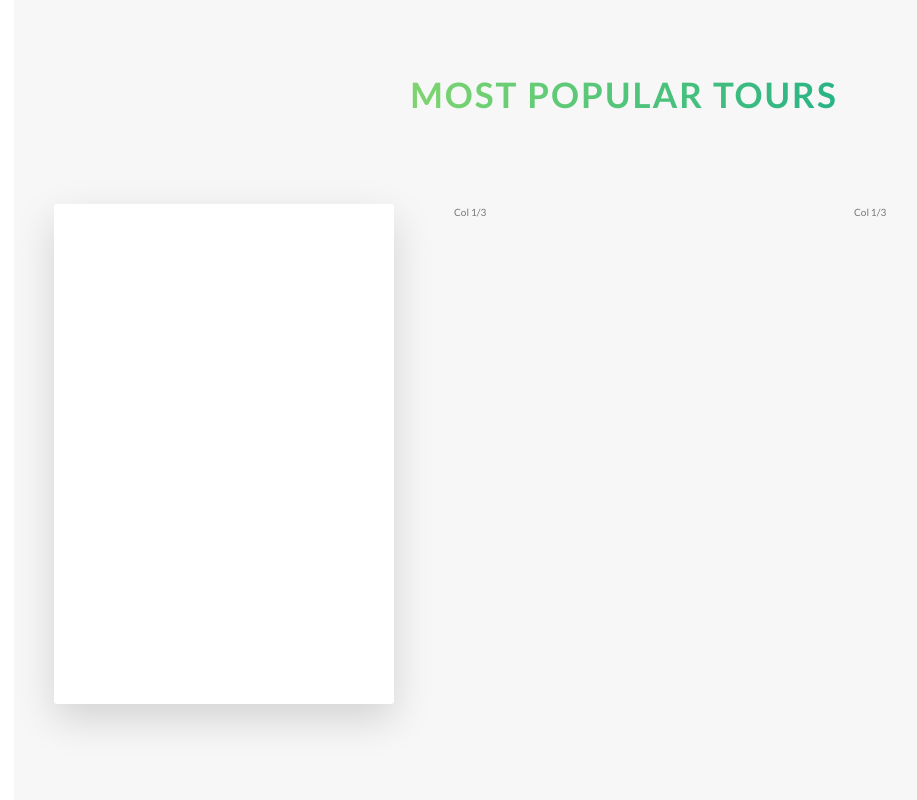
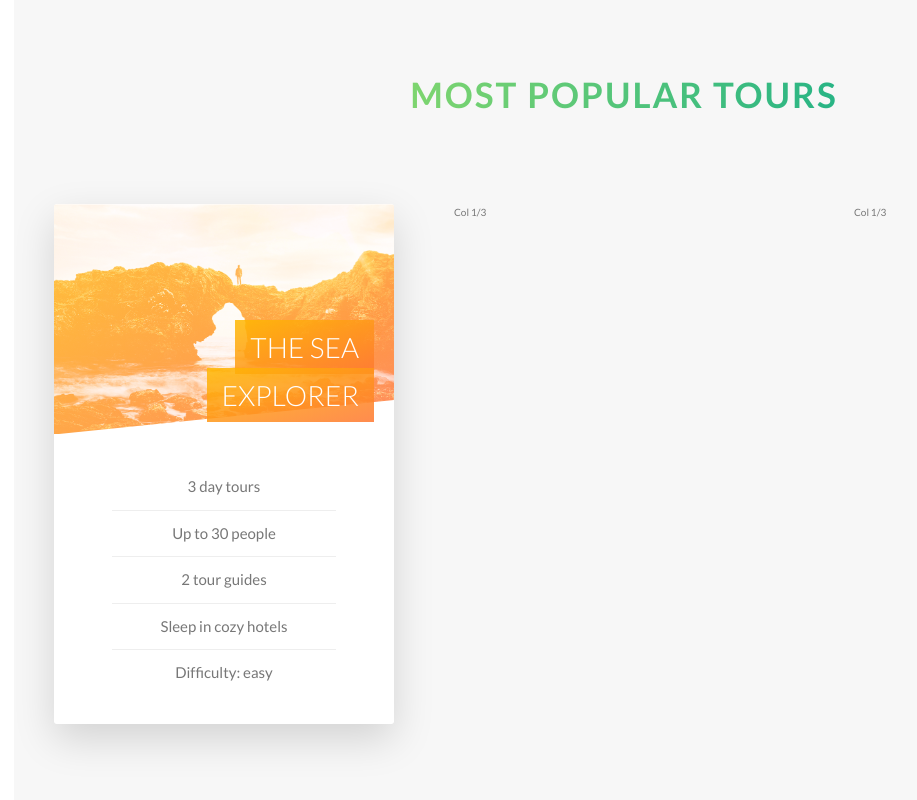
Before and after one commit to sjfox26/natours, a website: page index.html in a window 1280 px wide. Shown: the part 2272-3072 px from the top of the page, without its empty margins (16-933 px from the left). Drawn offline with Linux system fonts and the light colour scheme.

Commit message:
style card front

```diff
--- a/index.html
+++ b/index.html
@@ -105,7 +105,21 @@
                     <div class="col-1-of-3">
                         <div class="card">
                             <div class="card__side card__side--front">
-                                Front
+                                <div class="card__picture card__picture--1">
+                                    &nbsp;
+                                </div>
+                                <h4 class="card__heading">
+                                    <span class="card__heading-span card__heading-span--1">The Sea Explorer</span>
+                                </h4>
+                                <div class="card__details">
+                                    <ul>
+                                        <li>3 day tours</li>
+                                        <li>Up to 30 people</li>
+                                        <li>2 tour guides</li>
+                                        <li>Sleep in cozy hotels</li>
+                                        <li>Difficulty: easy</li>
+                                    </ul>
+                                </div>
                             </div>
                             <div class="card__side card__side--back card__side--back-1">
                                 Back
--- a/sass/abstracts/_variables.scss
+++ b/sass/abstracts/_variables.scss
@@ -12,6 +12,7 @@ $color-tertiary-dark: #5643fa;
 
 $color-grey-dark: #777;
 $color-grey-light-1: #f7f7f7;
+$color-grey-light-2: #eee;
 $color-white: #fff;
 $color-black: #000;
 
--- a/sass/components/_card.scss
+++ b/sass/components/_card.scss
@@ -1,13 +1,13 @@
 .card {
+
+  //FUNCTIONALITY
   perspective: 150rem;
   -moz-perspective: 150rem;
   position: relative;
-  height: 50rem; //mirrors height of card, hack for collapse due to absolute positioning..similar to floats but not fixable with clearfix hack
+  height: 52rem; //mirrors height of card, hack for collapse due to absolute positioning..similar to floats but not fixable with clearfix hack
 
   &__side {
-    color: $color-white;
-    background-color: lightblue;
-    height: 50rem;
+    height: 52rem;
     transition: all .8s ease;
     position: absolute;
     top: 0;
@@ -15,6 +15,7 @@
     width: 100%;
     backface-visibility: hidden;
     border-radius: 3px;
+    overflow: hidden;
     box-shadow: 0 1.5rem 4rem rgba($color-black, .15);
 
     &--front {
@@ -39,4 +40,69 @@
   &:hover &__side--back {
     transform: rotateY(0);
   }
+
+  //FRONT SIDE STYLING
+  &__picture {
+    background-size: cover;
+    height: 23rem;
+    background-blend-mode: screen;
+    -webkit-clip-path: polygon(0 0, 100% 0, 100% 85%, 0 100%);
+    clip-path: polygon(0 0, 100% 0, 100% 85%, 0 100%);
+
+    &--1 {
+      background-image: linear-gradient(to right bottom, $color-secondary-light, $color-secondary-dark),
+      url(../img/nat-5.jpg);
+    }
+
+    &--2 {
+      background-image: url(../img/nat-5.jpg);
+    }
+
+    &--3 {
+      background-image: url(../img/nat-5.jpg);
+    }
+  }
+
+  &__heading {
+    font-size: 2.8rem;
+    font-weight: 300;
+    text-transform: uppercase;
+    text-align: right;
+    color: $color-white;
+    position: absolute;
+    top: 12rem;
+    right: 2rem;
+    width: 75%;
+  }
+
+  &__heading-span {
+    padding: 1rem 1.5rem;
+    -webkit-box-decoration-break: clone;
+    box-decoration-break: clone;
+
+    &--1 {
+      background-image: linear-gradient(to right bottom, rgba($color-secondary-light, .85), rgba($color-secondary-dark, .85));
+    }
+
+  }
+
+  &__details {
+    padding: 3rem;
+
+    ul {
+      list-style: none;
+      width: 80%;
+      margin: 0 auto; //simplest way to center a block item within a block item
+
+      li {
+        text-align: center;
+        font-size: 1.5rem;
+        padding: 1rem;
+
+        &:not(:last-child) {
+          border-bottom: 1px solid $color-grey-light-2;
+        }
+      }
+    }
+  }
 }
```
Also changed, not shown: css/style.css.
